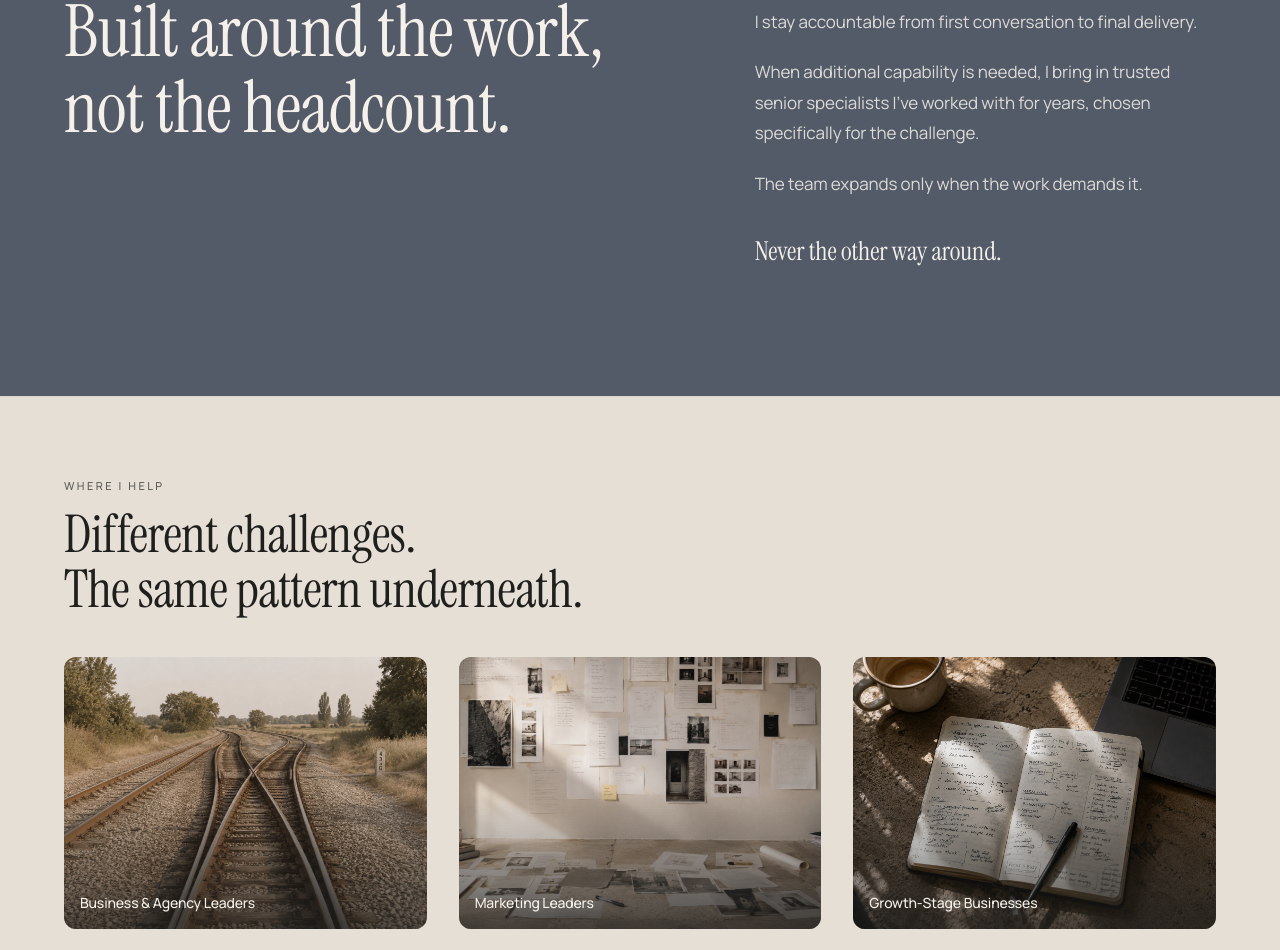
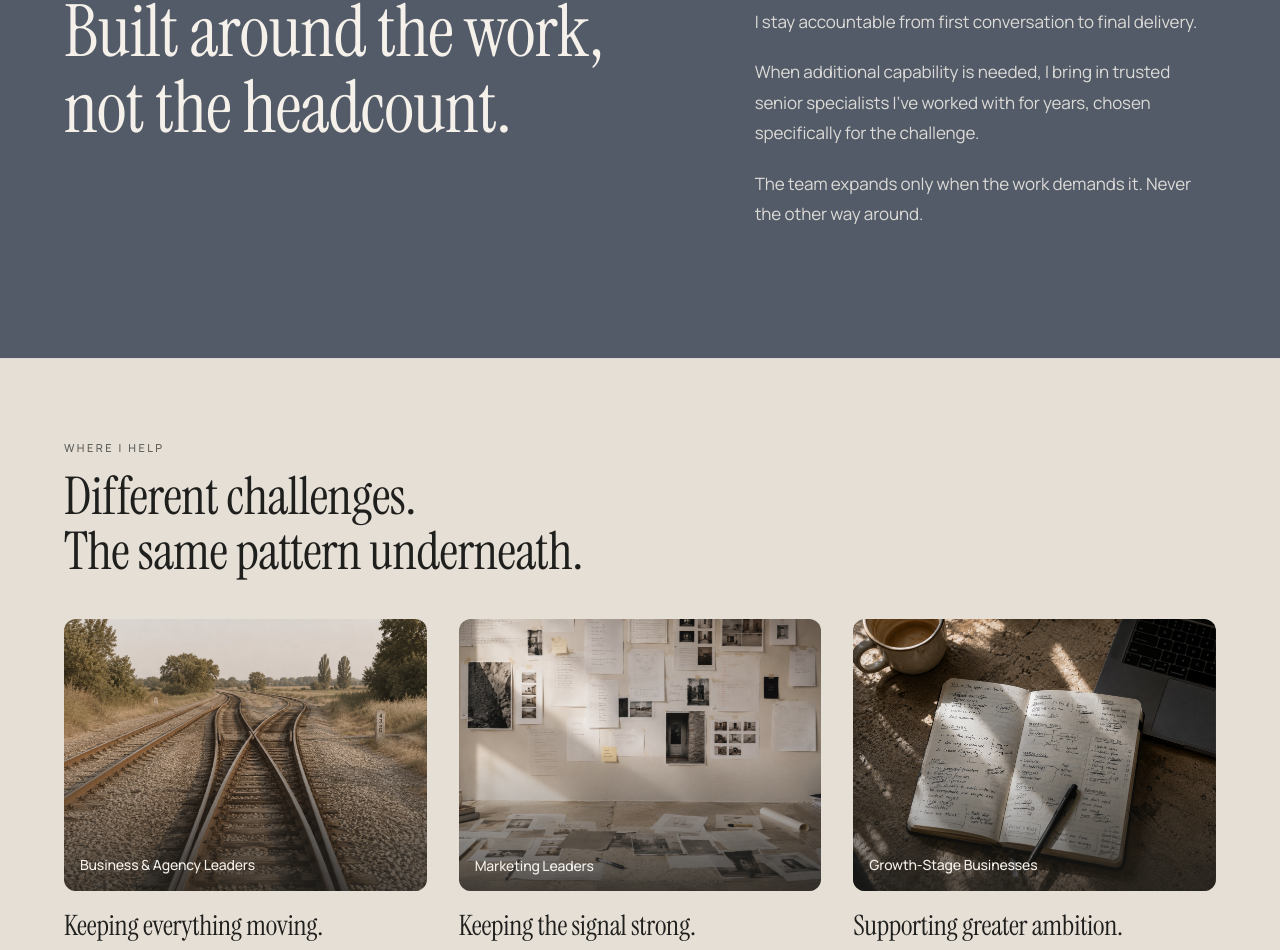
Before and after one commit to darrenbrett-lang/dabhands.delivery, a Next.js app: page / in a window 1280 px wide. Shown: the part 3642-4592 px from the top of the page. Built offline with nearby package versions, Linux system fonts and the light colour scheme.

Commit message:
Homepage: How-I-work close folds into body copy
'The team expands only when the work demands it. Never the other way
around.' One sentence pair, body font; the serif sign-off retires.

Co-Authored-By: Claude Fable 5 <noreply@anthropic.com>

```diff
--- a/pages/index.tsx
+++ b/pages/index.tsx
@@ -276,12 +276,7 @@ export default function Home() {
                 </FadeUp>
                 <FadeUp delay={0.28}>
                   <p className="mt-5 text-[16px] md:text-[17px] leading-[1.8] text-bone/85">
-                    The team expands only when the work demands it.
-                  </p>
-                </FadeUp>
-                <FadeUp delay={0.34}>
-                  <p className="mt-8 md:mt-9 font-serif text-[22px] md:text-[26px] leading-[1.25] text-bone u-balance">
-                    Never the other way around.
+                    The team expands only when the work demands it. Never the other way around.
                   </p>
                 </FadeUp>
               </div>
```
